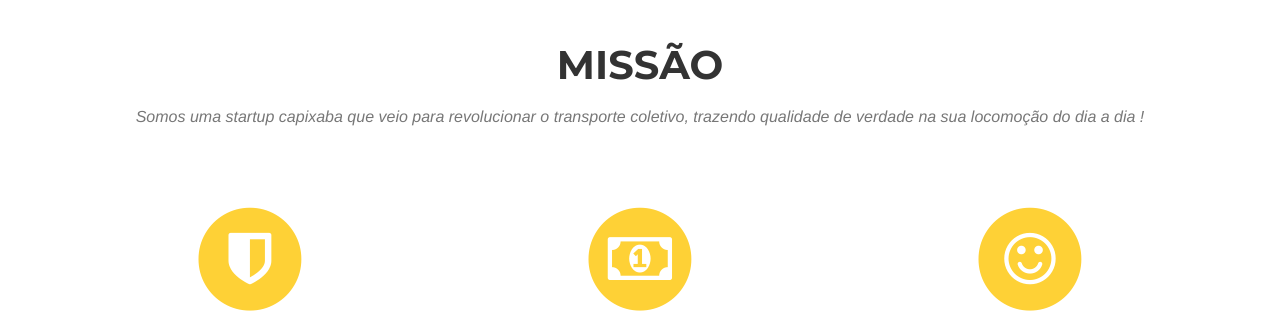
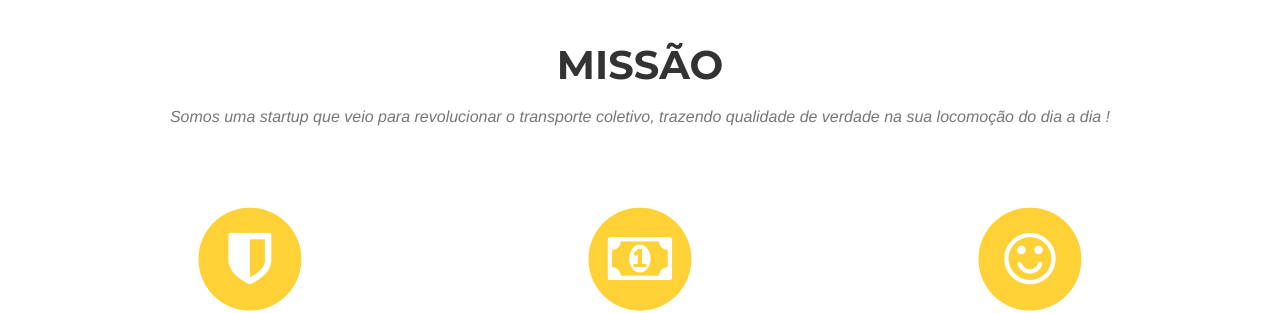
Before and after one commit to wiivan/wiivan.github.io, a Jekyll site: the page built from index.html, in a window 1280 px wide and 900 px high, scrolled down 713 px. Shown: the part 152-465 px from the top of the window. Built offline with Jekyll 4.4.1, drawn with Linux system fonts in a browser that asks for light colours; some web fonts are replaced.

Commit message:
removing reference to our beautiful state :(

```diff
--- a/_includes/services.html
+++ b/_includes/services.html
@@ -4,7 +4,7 @@
             <div class="row">
                 <div class="col-lg-12 text-center">
                     <h2 class="section-heading">Missão</h2>
-                    <h3 class="section-subheading text-muted">Somos uma startup capixaba que veio para revolucionar o transporte coletivo, trazendo qualidade de verdade na sua locomoção do dia a dia !</h3>
+                    <h3 class="section-subheading text-muted">Somos uma startup que veio para revolucionar o transporte coletivo, trazendo qualidade de verdade na sua locomoção do dia a dia !</h3>
                 </div>
             </div>
             <div class="row text-center">
```
